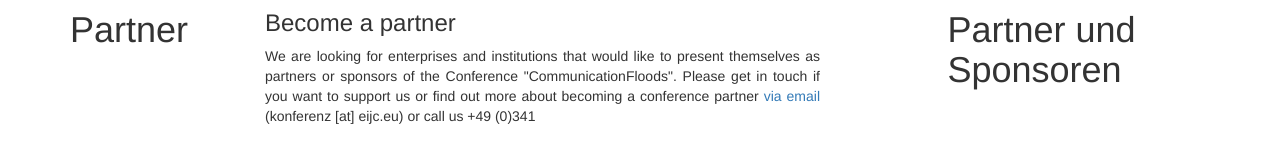
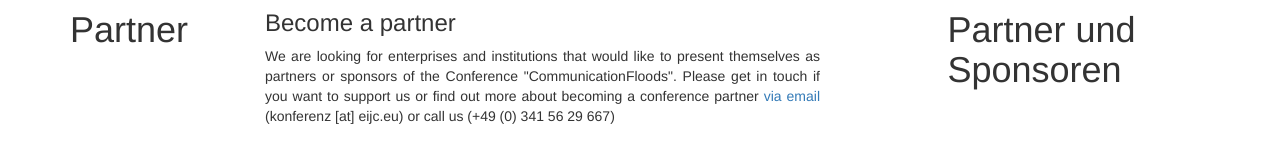
Before and after one commit to susedev/test, a Jekyll site: the page built from partner.html, in a window 1280 px wide. Shown: the part 247-410 px from the top of the page. Built offline with Jekyll 4.4.1, drawn with Linux system fonts in a browser that asks for light colours; nearby versions of some CDN libraries.

Commit message:
Edit from JekyllCMS

```diff
--- a/partner.html
+++ b/partner.html
@@ -4,4 +4,4 @@ language: en
 ---
 <h3>Become a partner</h3>
 
-<p style="text-align: justify;">We are looking for enterprises and institutions that would like to present themselves as partners or sponsors of the Conference &quot;CommunicationFloods&quot;. Please get in touch if you want to support us or find out more about becoming a conference partner <a href="mailto:konferenz@eijc.eu?subject=Partner">via email</a> (konferenz [at] eijc.eu) or call us +49 (0)341</p>
+<p style="text-align: justify;">We are looking for enterprises and institutions that would like to present themselves as partners or sponsors of the Conference &quot;CommunicationFloods&quot;. Please get in touch if you want to support us or find out more about becoming a conference partner <a href="mailto:konferenz@eijc.eu?subject=Partner">via email</a> (konferenz [at] eijc.eu) or call us (+49 (0) 341 56 29 667)</p>
```
